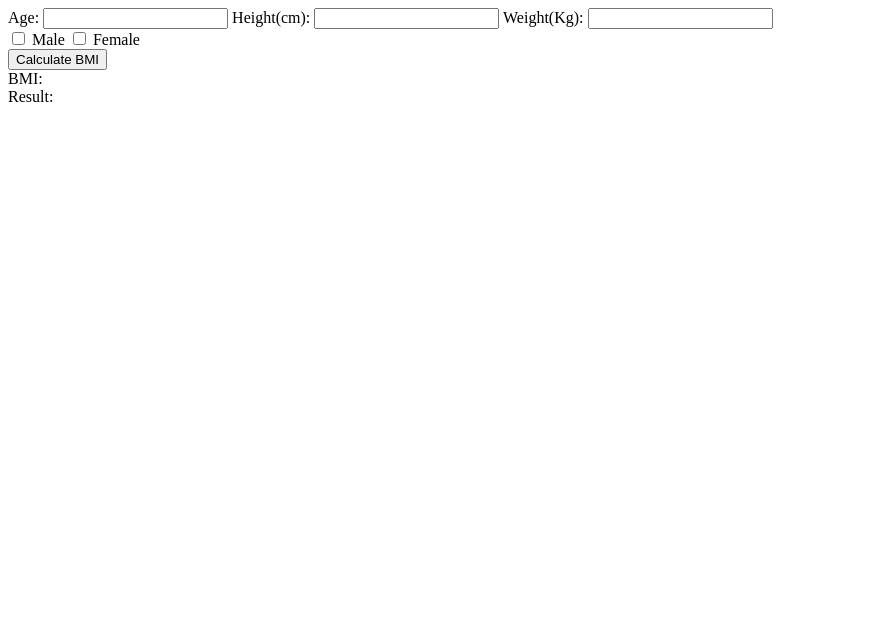
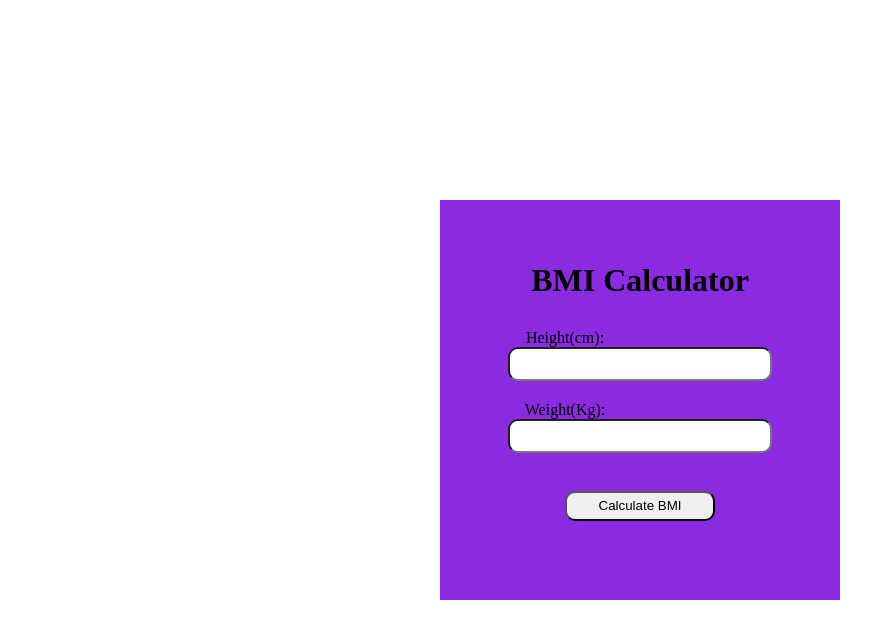
Before and after one commit to Usman-52/BMI-CALCULATOR, a plain HTML site: page index.html in a window 1280 px wide. Shown: the whole page, without its empty margins (0-895 px from the left). Drawn offline with Linux system fonts and the light colour scheme.

Commit message:
add html Structure of BMI Calculator

```diff
--- a/index.html
+++ b/index.html
@@ -3,37 +3,30 @@
 <head>
     <meta charset="UTF-8">
     <meta name="viewport" content="width=device-width, initial-scale=1.0">
+    <link rel="stylesheet" href="./style.css">
     <title>BMI Calculator</title>
 </head>
 <body>
     <div class="main-container">
+        <h1>BMI Calculator</h1>
         <div class="inputsBtn-container">
-            <label>Age:</label>
-            <input type="number">
-            <label for="">Height(cm):</label>
-            <input type="number">
+            <label class="lbl">Height(cm):</label>
+            <input type="number" id="height">
             <label for="">Weight(Kg):</label>
-            <input type="number">
+            <input type="number" id="weight"> <br>
+
+            <button id="clcBtn">Calculate BMI</button>
+            <br>
+            <div id="result"></div>
         </div>
-        <div class="gender">
-            <input type="checkbox">
-            <label for="">Male</label>
-            <input type="checkbox">
-            <label for="">Female</label>
+<!--
+        <div class="calcBMIBtn">
+
         </div>
-        <div class="calcBMIBtn">
-            <button>Calculate BMI</button>
-        </div>
-        <div class="result">
-            <label for="">BMI:</label>
-            <div class="BMIResult"></div>
-            <label for="">Result:</label>
-            <div class="ResultOfBMI">
-
-            </div>
-        </div>
+         -->
 
 
     </div>
+    <script src="./script.js"></script>
 </body>
 </html>
--- a/style.css
+++ b/style.css
@@ -0,0 +1,52 @@
+*{
+    margin: 0;
+    padding: 0;
+}
+
+body{
+    display: flex;
+    justify-content: center;
+    align-items: center;
+    height: 100vh;
+}
+
+.main-container {
+    display: flex;
+    justify-content: center;
+    align-items: center;
+    flex-direction: column;
+    width: 400px;
+    height: 400px;
+    background-color: blueviolet
+    ;
+}
+
+.inputsBtn-container {
+    display: flex;
+    justify-content: center;
+    align-items: center;
+    flex-direction: column;
+    margin-top: 30px;
+}
+
+label{
+    padding-right: 150px;
+}
+
+input{
+    margin-bottom: 20px;
+    width: 250px;
+    height: 30px;
+    border-radius: 10px;
+    padding-left: 10px;
+}
+
+button{
+    width: 150px;
+    height: 30px;
+    border-radius: 10px;
+}
+
+#result {
+    color: white;
+}
```
